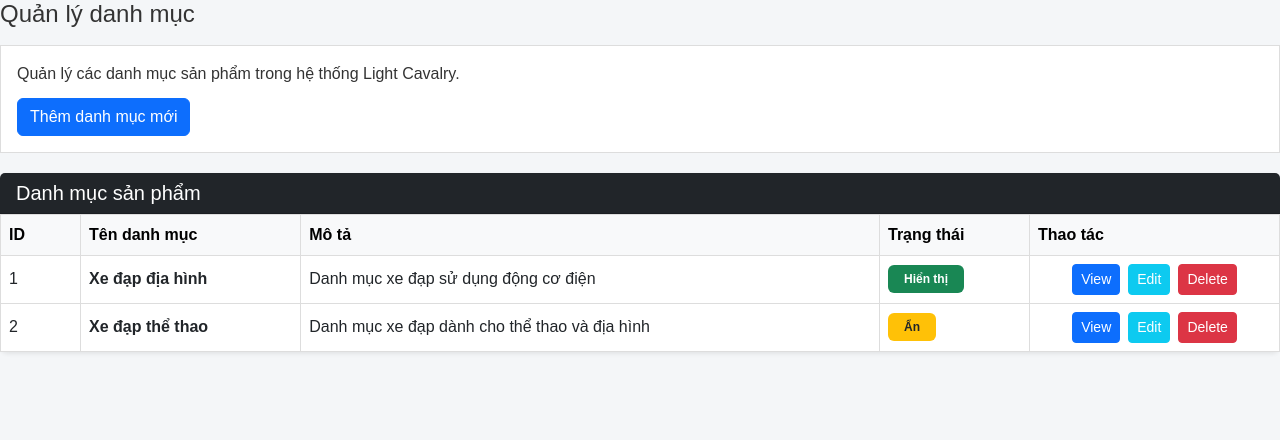
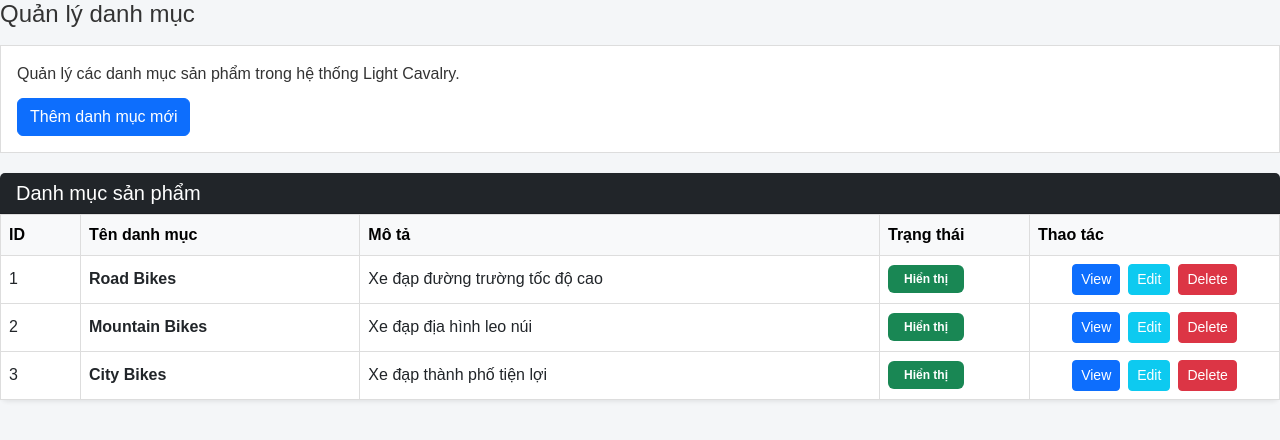
Before and after one commit to anhguyen6174/project_1, a PHP site: page /admin/modules/categories/list.php in a window 1280 px wide. Shown: the top 440 px of the page. Run offline with PHP 8.4, Linux system fonts and the light colour scheme; data comes from the database, SQL or seed files in the repository.

Commit message:
Refactor category list page with PHP integration

```diff
--- a/project_1/admin/modules/categories/list.php
+++ b/project_1/admin/modules/categories/list.php
@@ -1,3 +1,20 @@
+<?php
+require_once __DIR__ . '/../../../config/database.php';
+$categories = [];
+$message = '';
+if (isset($_SESSION['flash_message'])) {
+    $message = $_SESSION['flash_message'];
+    unset($_SESSION['flash_message']);
+}
+
+$sql = "SELECT * FROM categories";
+$result = mysqli_query($conn, $sql);
+if ($result) {
+    while ($row = mysqli_fetch_assoc($result)) {
+        $categories[] = $row;
+    }
+}
+?>
 <!DOCTYPE html>
 <html lang="vi">
 <head>
@@ -20,7 +37,7 @@
 
         <div class="admin-box">
             <p>Quản lý các danh mục sản phẩm trong hệ thống Light Cavalry.</p>
-                <a href="modules/categories/add.php" class="btn btn-primary">Thêm danh mục mới</a>
+                <a href="index.php?page_layout=add_category" class="btn btn-primary">Thêm danh mục mới</a>
         </div>
      <!-- CATEGORY TABLE -->
 <div class="card shadow-sm border-0 rounded-3">
@@ -49,17 +66,30 @@
     </thead>
 
     <tbody>
-
-      <!-- Category 1 -->
+      <?php if ($message): ?>
       <tr>
-        <td>1</td>
+        <td colspan="5">
+          <div class="alert alert-success m-3">
+            <?php echo htmlspecialchars($message); ?>
+          </div>
+        </td>
+      </tr>
+      <?php endif; ?>
+      <?php if (empty($categories)): ?>
+      <tr>
+        <td colspan="5">Không có danh mục nào.</td>
+      </tr>
+      <?php else: ?>
+        <?php foreach ($categories as $category): ?>
+        <tr>
+          <td><?php echo htmlspecialchars($category['id']); ?></td>
 
           <td class="fw-semibold">
-          Xe đạp địa hình
+            <?php echo htmlspecialchars($category['name']); ?>
           </td>
 
           <td>
-          Danh mục xe đạp sử dụng động cơ điện
+            <?php echo htmlspecialchars($category['description']); ?>
           </td>
 
           <td>
@@ -71,59 +101,23 @@
           <td>
             <div class="d-flex justify-content-center gap-2">
 
-            <a class="btn btn-primary btn-sm" href="#">
+              <a class="btn btn-primary btn-sm" href="index.php?page_layout=edit_category&id=<?php echo $category['id']; ?>">
                 View
               </a>
 
-            <a class="btn btn-info btn-sm text-white" href="#">
+              <a class="btn btn-info btn-sm text-white" href="index.php?page_layout=edit_category&id=<?php echo $category['id']; ?>">
                 Edit
               </a>
 
-            <a class="btn btn-danger btn-sm" href="#">
+              <a class="btn btn-danger btn-sm" href="index.php?page_layout=category&delete_category_id=<?php echo $category['id']; ?>" onclick="return confirm('Bạn có chắc muốn xóa danh mục này?');">
                 Delete
               </a>
 
             </div>
           </td>
         </tr>
-
-      <!-- Category 2 -->
-      <tr>
-        <td>2</td>
-
-        <td class="fw-semibold">
-          Xe đạp thể thao
-        </td>
-
-        <td>
-          Danh mục xe đạp dành cho thể thao và địa hình
-        </td>
-
-        <td>
-          <span class="badge bg-warning text-dark px-3 py-2">
-            Ẩn
-          </span>
-        </td>
-
-        <td>
-          <div class="d-flex justify-content-center gap-2">
-
-            <a class="btn btn-primary btn-sm" href="#">
-              View
-            </a>
-
-            <a class="btn btn-info btn-sm text-white" href="#">
-              Edit
-            </a>
-
-            <a class="btn btn-danger btn-sm" href="#">
-              Delete
-            </a>
-
-          </div>
-        </td>
-      </tr>
-
+        <?php endforeach; ?>
+      <?php endif; ?>
     </tbody>
 
   </table>
```
Lines whose indentation alone changed are shown as unchanged.
